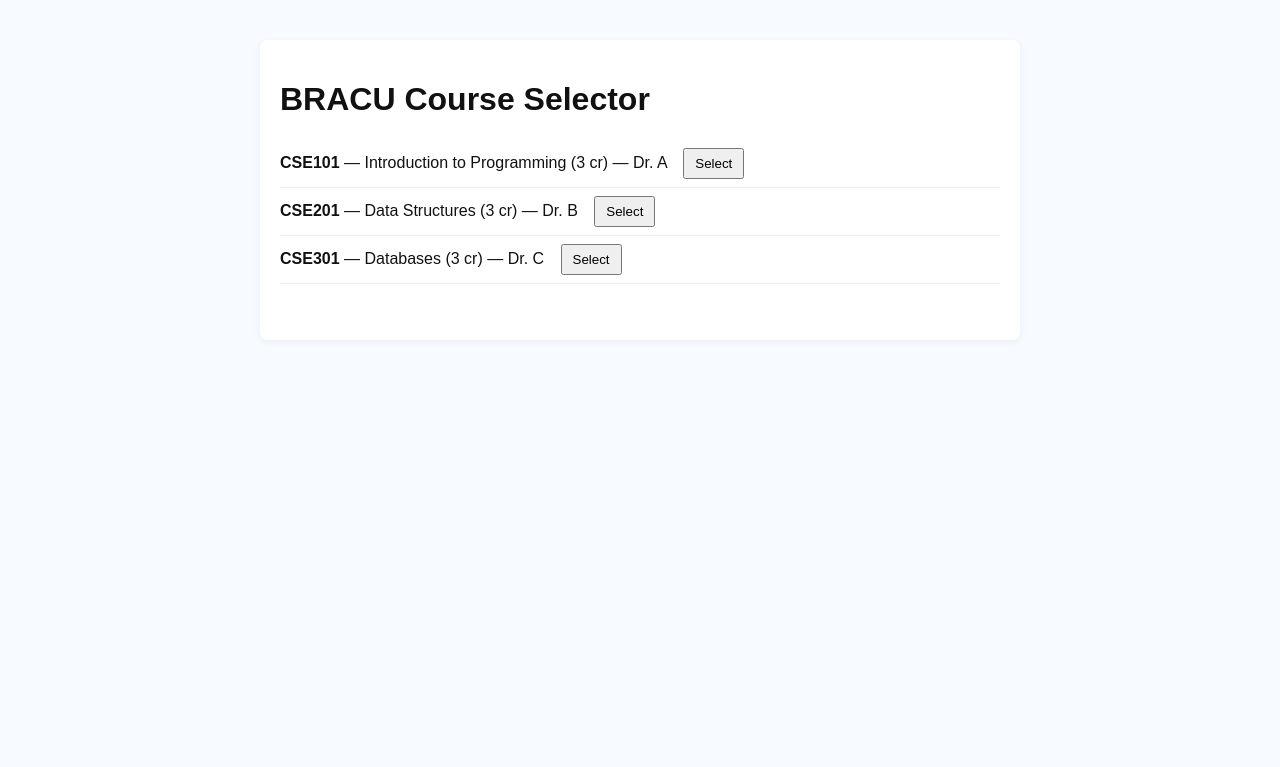
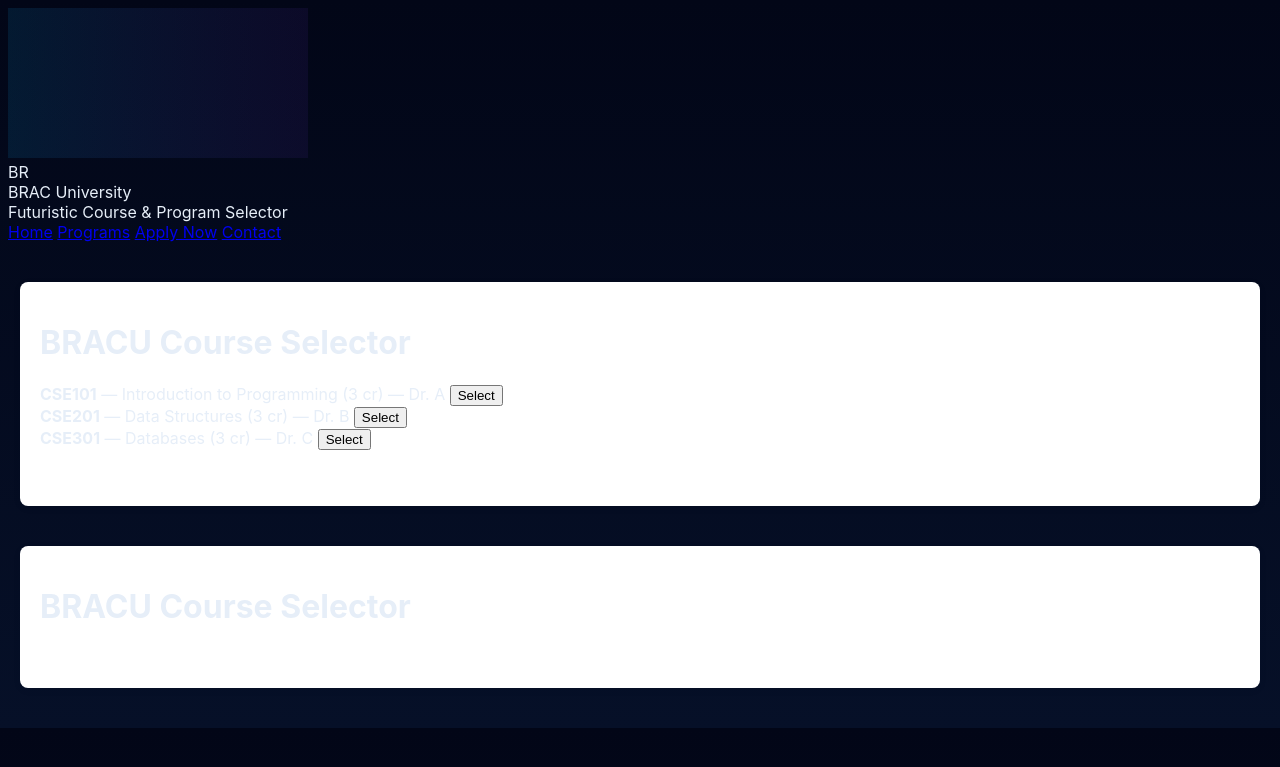
Before and after one commit to mridhamdfahim-cloud/Campus-Corp, a FastAPI app: page / in a window 1280 px wide. Shown: the top 767 px of the page. Run offline with FastAPI, Linux system fonts and the light colour scheme.

Commit message:
Bug Fixes

```diff
--- a/static/styles.css
+++ b/static/styles.css
@@ -1,8 +1,22 @@
 body { font-family: Arial, sans-serif; background:#f7fbff; color:#111 }
 .container { max-width:720px; margin:40px auto; padding:20px; background:#fff; border-radius:8px; box-shadow:0 2px 8px rgba(0,0,0,0.05) }
 ul { list-style:none; padding:0 }
-li { padding:8px 0; border-bottom:1px solid #eee }
-button { margin-left:12px; padding:6px 10px }
 .message { margin-top:16px; padding:10px; border-radius:6px }
 .message.success { background:#e6ffed; color:#135e2b }
 .message.error { background:#ffecec; color:#7a0b0b }
+
+body { font-family: Inter, ui-sans-serif, system-ui, -apple-system, "Segoe UI", Roboto, "Helvetica Neue", Arial; background: linear-gradient(180deg, #020617 0%, #061028 100%); color:#e6eef8 }
+.container { max-width:1200px; margin:40px auto; padding:20px; }
+
+/* Futuristic glass card */
+.glass { background: linear-gradient(180deg, rgba(255,255,255,0.04), rgba(255,255,255,0.02)); border: 1px solid rgba(255,255,255,0.06); backdrop-filter: blur(8px); }
+
+.fade-in { animation: fadeIn 600ms ease both }
+@keyframes fadeIn { from { opacity: 0; transform: translateY(6px) } to { opacity:1; transform: translateY(0) } }
+
+.message { margin-top:16px; padding:10px; border-radius:8px }
+.message.success { background: rgba(16,185,129,0.08); color:#bbf7d0 }
+.message.error { background: rgba(239,68,68,0.08); color:#fecaca }
+
+/* subtle animated grid background */
+.bg-grid { background-image: radial-gradient(circle at 10% 20%, rgba(124,58,237,0.05) 0px, transparent 20px), radial-gradient(circle at 80% 80%, rgba(14,165,233,0.04) 0px, transparent 30px); }
--- a/templates/index.html
+++ b/templates/index.html
@@ -7,6 +7,43 @@
     <link rel="stylesheet" href="/static/styles.css" />
   </head>
   <body>
+    <header class="relative overflow-hidden">
+      <div class="absolute -z-10 inset-0 bg-gradient-to-r from-[#0f172a] via-[#0b1220] to-[#061028] opacity-95"></div>
+      <div class="absolute -z-20 inset-0 pointer-events-none">
+        <svg class="w-full h-full" preserveAspectRatio="none" xmlns="http://www.w3.org/2000/svg">
+          <defs>
+            <linearGradient id="g1" x1="0" x2="1">
+              <stop offset="0%" stop-color="#0ea5e9" stop-opacity="0.12" />
+              <stop offset="100%" stop-color="#7c3aed" stop-opacity="0.08" />
+            </linearGradient>
+          </defs>
+          <rect width="100%" height="100%" fill="url(#g1)" />
+        </svg>
+      </div>
+      <div class="max-w-7xl mx-auto px-6 py-8 flex items-center justify-between">
+        <div class="flex items-center gap-4">
+          <div class="w-12 h-12 bg-gradient-to-br from-indigo-500 to-cyan-400 rounded-full flex items-center justify-center text-white font-bold shadow-lg">BR</div>
+          <div>
+            <div class="text-white text-xl font-extrabold tracking-tight">BRAC University</div>
+            <div class="text-sky-200 text-sm">Futuristic Course & Program Selector</div>
+          </div>
+        </div>
+        <nav class="hidden md:flex gap-6 text-sm text-sky-100">
+          <a href="#" class="hover:underline">Home</a>
+          <a href="#programs" class="hover:underline">Programs</a>
+          <a href="#apply" class="hover:underline">Apply Now</a>
+          <a href="#contact" class="hover:underline">Contact</a>
+        </nav>
+      </div>
+    </header>
+    <div class="container">
+      <h1 class="text-3xl font-bold text-white">BRACU Course Selector</h1>
+      <div id="courses"></div>
+      <div id="message" class="message"></div>
+    </div>
+    <script src="/static/app.js"></script>
+  </body>
+</html>
     <div class="container">
       <h1>BRACU Course Selector</h1>
       <div id="courses"></div>
```
